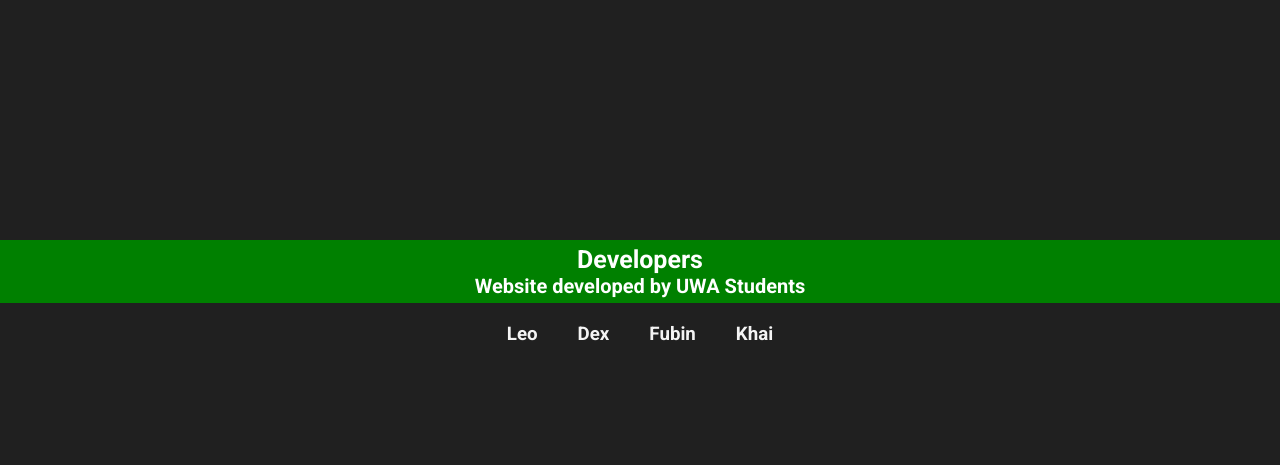
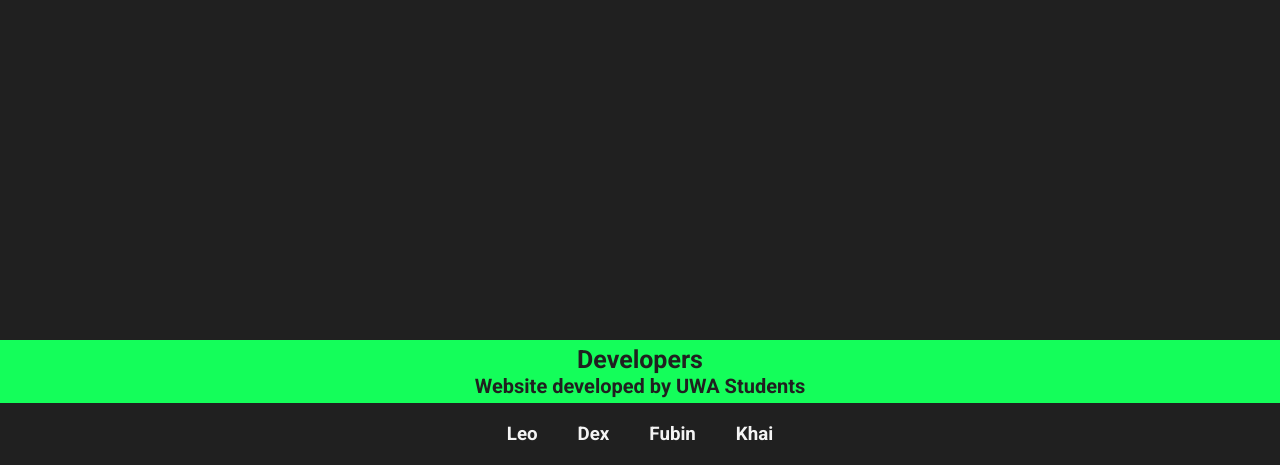
Before and after one commit to leo-mcgill/Group93, a Flask app: page / in a window 1280 px wide. Shown: the part 491-956 px from the top of the page. Before the commit the page ends 832 px from the top, so only its background shows below. Run offline with Flask 3, Linux system fonts and the light colour scheme; the visitor is signed in with stand-in values (Sample User, id 1).

Commit message:
footer color updated

```diff
--- a/app/static/css_styles/footer_styles.css
+++ b/app/static/css_styles/footer_styles.css
@@ -1,8 +1,9 @@
 .footer_title_container {
-    background-color: green;
+    background-color: #14fe5a;
+    color: #202020;
     text-align: center;
     padding: 5px;
-    margin-top: 20px;
+    margin-top: 120px;
 }
 
 .footer_developers {
@@ -13,12 +14,10 @@
 
 .footer_text {
     font-size: 25px;
-    color: white;
 }
 
 .footer_text2 {
     font-size: 20px;
-    color: white;
 }
 
 .footer_numbers {
```
